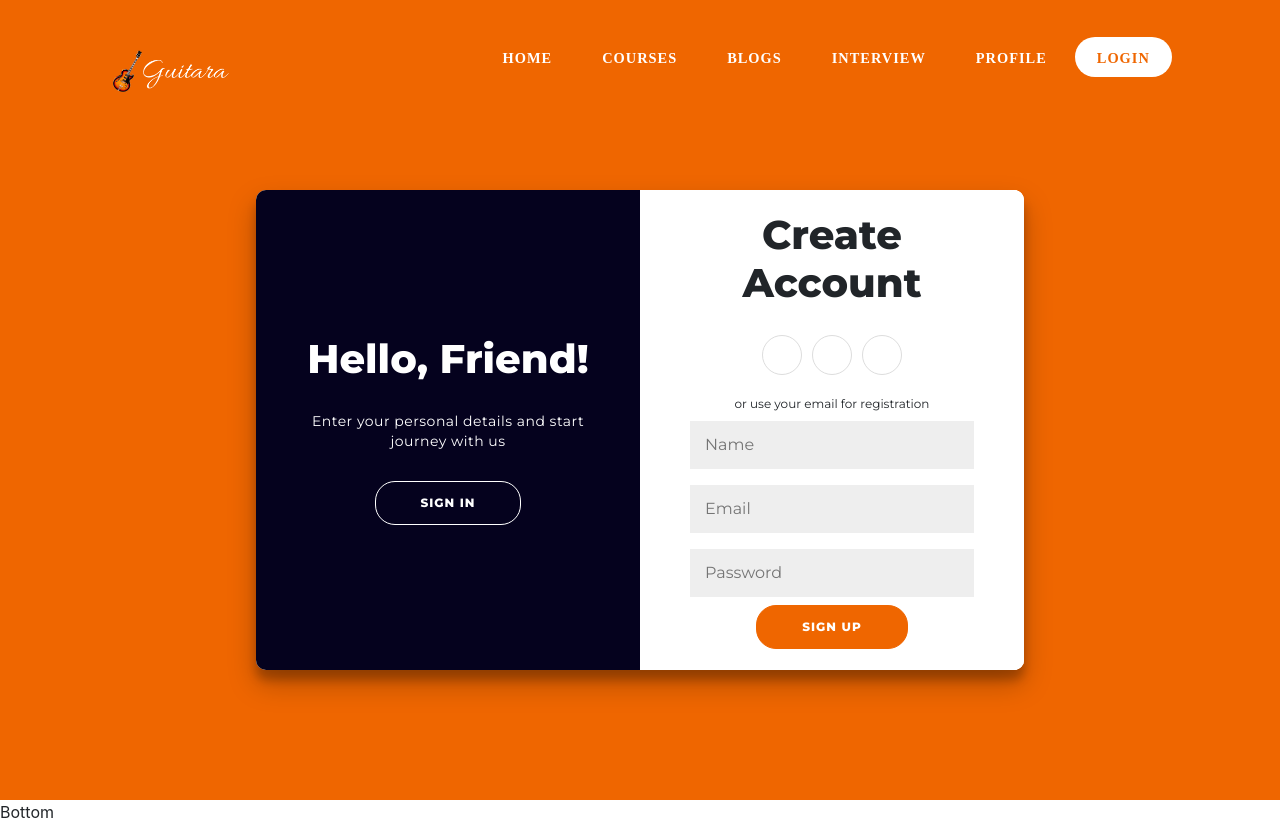
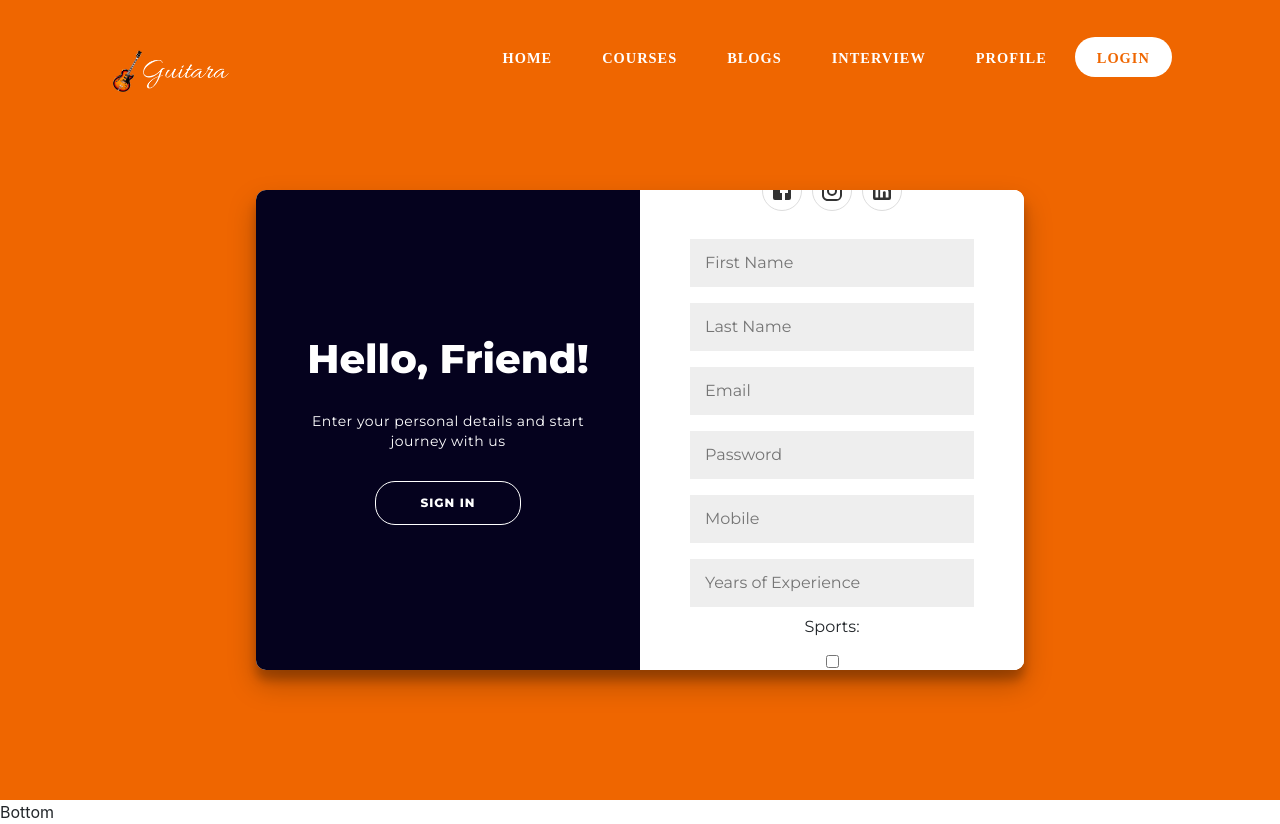
Before and after one commit to cfgmumbai2023/Team-25, a React (Create React App) app in the folder frontend/: page /login in a window 1280 px wide. Both pictures are taken after a click on the button "SIGN UP". Built offline with nearby package versions, Linux system fonts and the light colour scheme; no server answers.

Commit message:
working login and register - pending register style

```diff
--- a/frontend/package.json
+++ b/frontend/package.json
@@ -3,11 +3,15 @@
   "version": "0.1.0",
   "private": true,
   "dependencies": {
+    "@emotion/react": "^11.11.1",
+    "@emotion/styled": "^11.11.0",
+    "@mui/icons-material": "^5.13.7",
+    "@mui/material": "^5.13.7",
     "@testing-library/jest-dom": "^5.16.5",
     "@testing-library/react": "^13.4.0",
     "@testing-library/user-event": "^13.5.0",
+    "axios": "^1.4.0",
     "bootstrap": "^5.3.0",
-    "axios": "^1.4.0",
     "jwt-decode": "^3.1.2",
     "react": "^18.2.0",
     "react-bootstrap": "^2.8.0",
--- a/frontend/src/pages/Login/Login.jsx
+++ b/frontend/src/pages/Login/Login.jsx
@@ -1,206 +1,410 @@
-import React from "react";
-import "./loginStyles.css";
-import axios from "axios";
-import {useRef, useEffect, useState} from 'react';
-import {useNavigate} from 'react-router-dom';
-import jwt_decode from "jwt-decode";
+import React from 'react'
+import './loginStyles.css'
+import axios from 'axios'
+import { useRef, useEffect, useState } from 'react'
+import { Link, useNavigate } from 'react-router-dom'
+import jwt_decode from 'jwt-decode'
+import FacebookIcon from '@mui/icons-material/Facebook'
+import InstagramIcon from '@mui/icons-material/Instagram'
+import LinkedInIcon from '@mui/icons-material/LinkedIn'
 
-const APP_URL = process.env.REACT_APP_API_URL;
-function Login({setIsAuthenticated}) {
-  const [user, setUser] = useState(null);
-  const navigate = useNavigate();
-  const loginContainerRef = useRef(null);
+const APP_URL = process.env.REACT_APP_API_URL
+function Login({ setIsAuthenticated }) {
+  const [isSportsOpen, setIsSportsOpen] = useState(false)
+  const [isCertificateOpen, setIsCertificateOpen] = useState(false)
+  const [selectedSports, setSelectedSports] = useState([])
+  const [selectedCertificates, setSelectedCertificates] = useState([])
+
+  const toggleSportsDropdown = () => {
+    setIsSportsOpen(!isSportsOpen)
+  }
+
+  const toggleCertificateDropdown = () => {
+    setIsCertificateOpen(!isCertificateOpen)
+  }
+
+  const handleSportSelection = (event) => {
+    const sport = event.target.value
+    if (event.target.checked) {
+      setSelectedSports([...selectedSports, sport])
+    } else {
+      setSelectedSports(
+        selectedSports.filter((selectedSport) => selectedSport !== sport)
+      )
+    }
+  }
+  const handleCertificateSelection = (event) => {
+    const certificate = event.target.value
+    if (event.target.checked) {
+      setSelectedCertificates([...selectedCertificates, certificate])
+    } else {
+      setSelectedCertificates(
+        selectedCertificates.filter(
+          (selectedCertificate) => selectedCertificate !== certificate
+        )
+      )
+    }
+  }
+  const [user, setUser] = useState(null)
+  const navigate = useNavigate()
+  const loginContainerRef = useRef(null)
   const [signupData, setSignupData] = useState({
-		email: "",
-		userName: "",
-		password: "",
-	});
+    firstName: '',
+    lastName: '',
+    email: '',
+    type: '',
+    mobile: '',
+    password: '',
+    sports: [],
+    yearsOfExperience: '',
+    certificate: [],
+  })
   const [loginData, setLoginData] = useState({
-		email: "",
-		userName: "",
-		password: "",
-	});
+    email: '',
+    userName: '',
+    password: '',
+  })
 
   const refreshToken = async () => {
     try {
-      const res = await axios.post(APP_URL+"refresh", { refresh_token: user.refresh_token });
+      const res = await axios.post(APP_URL + 'refresh', {
+        refresh_token: user.refresh_token,
+      })
       setUser({
         ...user,
         access_token: res.data.access_token,
         refresh_token: res.data.refresh_token,
-      });
-      return res.data;
+      })
+      return res.data
     } catch (err) {
-      console.log(err);
+      console.log(err)
     }
-  };
+  }
 
   const axiosJWT = axios.create()
 
   axiosJWT.interceptors.request.use(
     async (config) => {
-      let currentDate = new Date();
-      const decodedToken = jwt_decode(user.access_token);
+      let currentDate = new Date()
+      const decodedToken = jwt_decode(user.access_token)
       console.log(decodedToken)
       if (decodedToken.exp * 1000 < currentDate.getTime()) {
-        console.log("access token expired!")
-        const data = await refreshToken();
-        config.headers["Authorization"] = "Bearer " + data.access_token;
+        console.log('access token expired!')
+        const data = await refreshToken()
+        config.headers['Authorization'] = 'Bearer ' + data.access_token
       }
-      return config;
+      return config
     },
     (error) => {
-      return Promise.reject(error);
+      return Promise.reject(error)
     }
-  );
-
+  )
 
   const Signup = async (e) => {
-    e.preventDefault();
+    e.preventDefault()
+    console.log('signup details', e.target.value)
+    signupData.sports = selectedSports
+    signupData.certificate = selectedCertificates
+    console.log('signupData', signupData)
     try {
-      const res = await axios.post(APP_URL+"signup",{
+      const res = await axios.post(`http://localhost:5000/api/signup`, {
         email: signupData.email,
-        userName: signupData.userName,
-        password: signupData.password
+        firstName: signupData.firstName,
+        lastName: signupData.lastName,
+        password: signupData.password,
+        mobile: signupData.mobile,
+        yearsOfExperience: signupData.yearsOfExperience,
+        sports: signupData.sports,
+        certificate: signupData.certificate,
       })
       console.log(res)
       const userData = {
-        userName: res.data.message.userName,
-        email: res.data.message.email,
+        // firstName: res.data.message.firstName,
+        // lastName: res.data.message.lastName,
+        // email: res.data.message.email,
         access_token: res.data.access_token,
-        refresh_token:res.data.refresh_token
+        refresh_token: res.data.refresh_token,
       }
 
-      const stringUserData = JSON.stringify(userData);
-      localStorage.setItem("guitaraUser", stringUserData);
-      setIsAuthenticated(true);
+      const stringUserData = JSON.stringify(userData)
+      localStorage.setItem('guitaraUser', stringUserData)
+      setIsAuthenticated(true)
       setSignupData({
-        email: "",
-        userName: "",
-        password: "",
-      });
-
-    }catch(e) {
-      console.log(e);
+        email: '',
+        userName: '',
+        password: '',
+      })
+    } catch (e) {
+      console.log(e)
     }
   }
 
   const Login = async (e) => {
-    e.preventDefault();
+    e.preventDefault()
 
     try {
-      const res = await axios.post(APP_URL+"signin",{
+      const res = await axios.post(`http://localhost:5000/api/signin`, {
         email: loginData.email,
-        password: loginData.password
+        password: loginData.password,
       })
       console.log(res)
       const userData = {
-        userName: res.data.userName,
+        firstName: res.data.firstName,
+        lastName: res.data.lastName,
         access_token: res.data.access_token,
         refresh_token: res.data.refresh_token,
-        userId: res.data._id
+        userId: res.data._id,
       }
 
-      console.log(userData);
-      const stringUserData = JSON.stringify(userData);
-      console.log(stringUserData);
-      localStorage.setItem("guitaraUser", stringUserData);
+      console.log(userData)
+      const stringUserData = JSON.stringify(userData)
+      console.log(stringUserData)
+      localStorage.setItem('guitaraUser', stringUserData)
 
-      setIsAuthenticated(true);
+      setIsAuthenticated(true)
       setLoginData({
-          email: "",
-          userName: "",
-          password: "",
+        email: '',
+        firstName: '',
+        password: '',
       })
-    }catch(e) {
-      console.log(e);
+    } catch (e) {
+      console.log(e)
     }
-
-    navigate('/community');
-    loginContainerRef.current.value = '';
+    navigate('/')
+    loginContainerRef.current.value = ''
   }
 
   const signupInputHandler = (event) => {
-		const { name, value } = event.target;
+    const { name, value } = event.target
     setSignupData((prevData) => {
-			return { ...prevData, [name]: value };
-		});
+      return { ...prevData, [name]: value }
+    })
   }
 
   const loginInputHandler = (event) => {
-		const { name, value } = event.target;
+    const { name, value } = event.target
     setLoginData((prevData) => {
-			return { ...prevData, [name]: value };
-		});
+      return { ...prevData, [name]: value }
+    })
   }
 
   const tabChange = () => {
-    loginContainerRef.current.classList.toggle("right-panel-active");
+    loginContainerRef.current.classList.toggle('right-panel-active')
   }
 
-
   return (
-    <div className="body-login">
-      <div ref={ loginContainerRef} className= "login-container" id="container">
-
-        <div className="form-container sign-up-container">
-          <form>
+    <div className='body-login'>
+      <div ref={loginContainerRef} className='login-container' id='container'>
+        <div className='form-container sign-up-container'>
+          <form className='sign-up-form'>
             <h1>Create Account</h1>
-            <div className="social-container">
-              <a href="#" className="social">
-                <i className="fa fa-facebook"></i>
+            <div className='social-container'>
+              <a href='https://www.facebook.com' className='social'>
+                <FacebookIcon />
               </a>
-              <a href="#" className="social">
-                <i className="fa fa-google" />
+              <a href='https://www.google.com' className='social'>
+                <InstagramIcon />
               </a>
-              <a href="#" className="social">
-                <i className="fa fa-linkedin" />
+              <a href='https://www.linkedin.com' className='social'>
+                <LinkedInIcon />
               </a>
             </div>
-            <span>or use your email for registration</span>
-            <input value={signupData.userName} onChange={signupInputHandler} type="text" placeholder="Name" name="userName" />
-            <input value={signupData.email} onChange={signupInputHandler} type="email" placeholder="Email" name="email"/>
-            <input value={signupData.password} onChange={signupInputHandler} type="password" placeholder="Password" name="password" />
-            <button type="submit" onClick={Signup}>Sign Up</button>
+            <input
+              value={signupData.firstName}
+              onChange={signupInputHandler}
+              type='text'
+              placeholder='First Name'
+              name='firstName'
+            />
+            <input
+              value={signupData.lastName}
+              onChange={signupInputHandler}
+              type='text'
+              placeholder='Last Name'
+              name='lastName'
+            />
+            <input
+              value={signupData.email}
+              onChange={signupInputHandler}
+              type='email'
+              placeholder='Email'
+              name='email'
+            />
+            <input
+              value={signupData.password}
+              onChange={signupInputHandler}
+              type='password'
+              placeholder='Password'
+              name='password'
+            />
+            <input
+              value={signupData.mobile}
+              onChange={signupInputHandler}
+              type='number'
+              placeholder='Mobile'
+              min={0}
+              max={999999999}
+              name='mobile'
+            />
+            <input
+              value={signupData.yearsOfExperience}
+              onChange={signupInputHandler}
+              type='number'
+              min={0}
+              max={50}
+              placeholder='Years of Experience'
+              name='yearsOfExperience'
+            />
+            <label htmlFor='sports'>Sports:</label>
+            <div>
+              <input
+                type='checkbox'
+                id='sports-dropdown-toggle'
+                checked={isSportsOpen}
+                onChange={toggleSportsDropdown}
+              />
+              {isSportsOpen && (
+                <ul id='sports-dropdown'>
+                  <li>
+                    <input
+                      type='checkbox'
+                      id='football'
+                      name='sports[]'
+                      value='Football'
+                      onChange={handleSportSelection}
+                    />
+                    <label htmlFor='football'>Football</label>
+                  </li>
+                  <li>
+                    <input
+                      type='checkbox'
+                      id='basketball'
+                      name='sports[]'
+                      value='Basketball'
+                      onChange={handleSportSelection}
+                    />
+                    <label htmlFor='basketball'>Basketball</label>
+                  </li>
+                  <li>
+                    <input
+                      type='checkbox'
+                      id='tennis'
+                      name='sports[]'
+                      value='Tennis'
+                      onChange={handleSportSelection}
+                    />
+                    <label htmlFor='tennis'>Tennis</label>
+                  </li>
+                </ul>
+              )}
+            </div>
+            <div>
+              <label htmlFor='certificates'>Certificates:</label>
+              <input
+                type='checkbox'
+                id='certificate-dropdown-toggle'
+                checked={isCertificateOpen}
+                onChange={toggleCertificateDropdown}
+              />
+              {isCertificateOpen && (
+                <ul id='certificate-dropdown'>
+                  <li>
+                    <input
+                      type='checkbox'
+                      id='certificateone'
+                      name='certificate[]'
+                      value='certificate one'
+                      onChange={handleCertificateSelection}
+                    />
+                    <label htmlFor='football'>Certificate One</label>
+                  </li>
+                  <li>
+                    <input
+                      type='checkbox'
+                      id='certificatetwo'
+                      name='certificate[]'
+                      value='certificate two'
+                      onChange={handleCertificateSelection}
+                    />
+                    <label htmlFor='basketball'>Certificate Two</label>
+                  </li>
+                  <li>
+                    <input
+                      type='checkbox'
+                      id='certificatethree'
+                      name='certificate[]'
+                      value='certificate three'
+                      onChange={handleCertificateSelection}
+                    />
+                    <label htmlFor='tennis'>Certificate Three</label>
+                  </li>
+                </ul>
+              )}
+            </div>
+            <label>
+              Type:
+              <select
+                name='type'
+                value={signupData.type}
+                onChange={signupInputHandler}
+              >
+                <option value='coach'>Coach</option>
+                <option value='instructor'>Instructor</option>
+              </select>
+            </label>
+
+            <button type='submit' onClick={Signup}>
+              Sign Up
+            </button>
           </form>
         </div>
-        <div className="form-container sign-in-container">
+        <div className='form-container sign-in-container'>
           <form>
             <h1>Sign in</h1>
-            <div className="social-container">
-              <a href="#" className="social">
-                <i className="fa fa-facebook" />
+            <div className='social-container'>
+              <a href='https://www.facebook.com' className='social'>
+                <FacebookIcon />
               </a>
-              <a href="#" className="social">
-                <i className="fa fa-google" />
+              <a href='https://www.google.com' className='social'>
+                <InstagramIcon />
               </a>
-              <a href="#" className="social">
-                <i className="fa fa-linkedin" />
+              <a href='https://www.linkedin.com' className='social'>
+                <LinkedInIcon />
               </a>
             </div>
-            <span>or use your account</span>
-            <input value={loginData.email} onChange={loginInputHandler} type="email" placeholder="Email" name="email" />
-            <input value={loginData.password} onChange={loginInputHandler} type="password" placeholder="Password" name="password"/>
-            <a href="#">Forgot your password?</a>
+            <input
+              value={loginData.email}
+              onChange={loginInputHandler}
+              type='email'
+              placeholder='Email'
+              name='email'
+            />
+            <input
+              value={loginData.password}
+              onChange={loginInputHandler}
+              type='password'
+              placeholder='Password'
+              name='password'
+            />
             <button onClick={Login}>Sign In</button>
           </form>
         </div>
-        <div className="overlay-container">
-          <div className="overlay">
-            <div className="overlay-panel overlay-left">
+        <div className='overlay-container'>
+          <div className='overlay'>
+            <div className='overlay-panel overlay-left'>
               <h1>Hello, Friend!</h1>
               <p>Enter your personal details and start journey with us</p>
 
-              <button className="ghost" id="signIn" onClick={tabChange}>
+              <button className='ghost' id='signIn' onClick={tabChange}>
                 Sign In
               </button>
             </div>
-            <div className="overlay-panel overlay-right">
+            <div className='overlay-panel overlay-right'>
               <h1>Welcome Back!</h1>
               <p>
                 To keep connected with us please login with your personal info
               </p>
-              <button className="ghost" id="signUp" onClick={tabChange}>
+              <button className='ghost' id='signUp' onClick={tabChange}>
                 Sign Up
               </button>
             </div>
@@ -208,8 +412,7 @@ function Login({setIsAuthenticated}) {
         </div>
       </div>
     </div>
-
   )
 }
 
-export default Login;
+export default Login
--- a/frontend/src/pages/Login/loginStyles.css
+++ b/frontend/src/pages/Login/loginStyles.css
@@ -16,7 +16,7 @@
   /* margin: -20px 0 ; */
 }
 
-.login-container{
+.login-container {
   margin-top: 60px;
 }
 
@@ -53,7 +53,7 @@
   border: 1px solid #ef6600;
   background-color: #ef6600;
   width: max-content;
-	color: #FFFFFF;
+  color: #ffffff;
   font-size: 12px;
   font-weight: bold;
   padding: 12px 45px;
@@ -72,11 +72,11 @@
 
 .login-container button.ghost {
   background-color: transparent;
-	border-color: #FFFFFF;
+  border-color: #ffffff;
 }
 
 .login-container form {
-	background-color: #FFFFFF;
+  background-color: #ffffff;
   display: flex;
   align-items: center;
   justify-content: center;
@@ -97,8 +97,7 @@
 .login-container {
   background-color: #fff;
   border-radius: 10px;
-  	box-shadow: 0 14px 28px rgba(0,0,0,0.25),
-			0 10px 10px rgba(0,0,0,0.22);
+  box-shadow: 0 14px 28px rgba(0, 0, 0, 0.25), 0 10px 10px rgba(0, 0, 0, 0.22);
   position: relative;
   overflow: hidden;
   width: 768px;
@@ -137,13 +136,20 @@
   animation: show 0.6s;
 }
 
+.sign-up-form {
+  height: 200px;
+  overflow: scroll;
+}
+
 @keyframes show {
-	0%, 49.99% {
+  0%,
+  49.99% {
     opacity: 0;
     z-index: 1;
   }
 
-	50%, 100% {
+  50%,
+  100% {
     opacity: 1;
     z-index: 5;
   }
@@ -160,7 +166,7 @@
   z-index: 100;
 }
 
-.login-container.right-panel-active .overlay-container{
+.login-container.right-panel-active .overlay-container {
   transform: translateX(-100%);
 }
 
@@ -172,7 +178,7 @@
   background-repeat: no-repeat;
   background-size: cover;
   background-position: 0 0;
-	color: #FFFFFF;
+  color: #ffffff;
   position: relative;
   left: -100%;
   height: 100%;
@@ -222,7 +228,7 @@
 }
 
 .login-container .social-container a {
-	border: 1px solid #DDDDDD;
+  border: 1px solid #dddddd;
   border-radius: 50%;
   display: inline-flex;
   justify-content: center;
```
Lines whose indentation alone changed are shown as unchanged.
